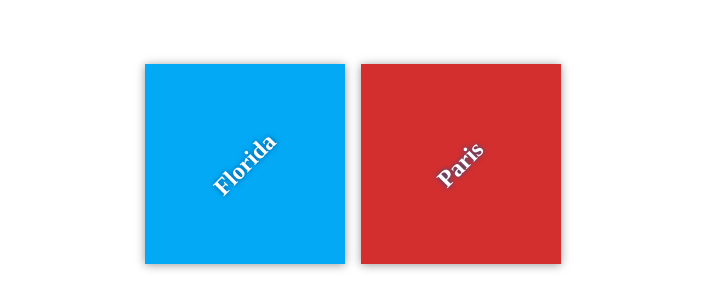
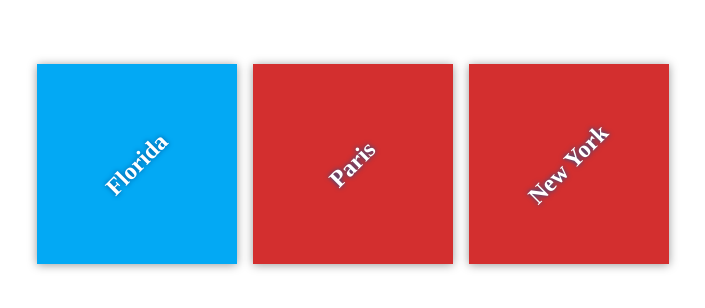
Before and after one commit to flagship20030/my-travel-plans, a plain HTML site: page index.html in a window 1280 px wide. Shown: the part 236-544 px from the top of the page, without its empty margins (287-992 px from the left). Drawn offline with Linux system fonts and the light colour scheme; files that its build step writes are made by us from their sources.

Commit message:
new city added

```diff
--- a/index.html
+++ b/index.html
@@ -17,6 +17,11 @@
             <div class="destination" id="paris">
                 <h2>Paris</h2>
             </div>
+
+            <div class="destination" id="paris">
+                <h2>New York</h2>
+            </div>
+
         </div>
     </div>
 
```
